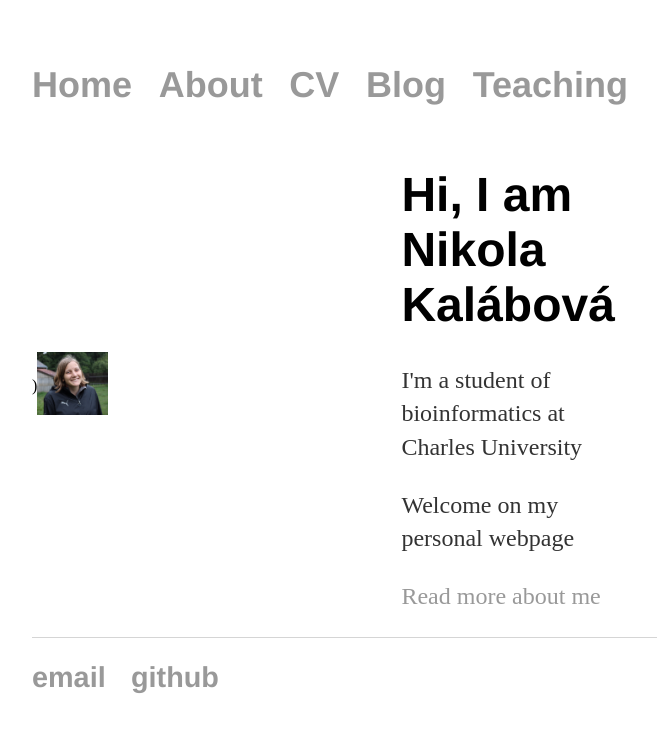
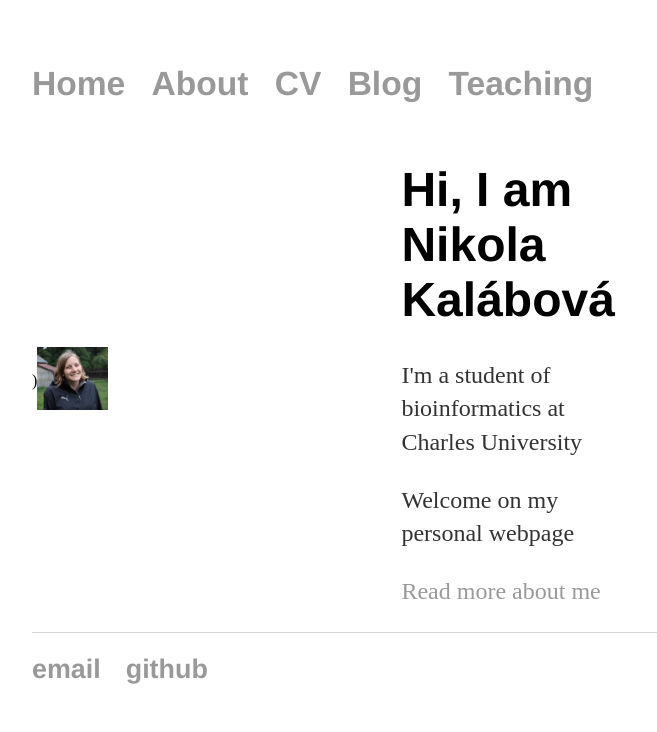
Before and after one commit to lavakin/lavakin.github.io, a Jekyll site: the page built from index.html, in a window 1280 px wide. Shown: the top 732 px of the page, without its empty margins (160-817 px from the left). Built offline with Jekyll 4.4.1, drawn with Linux system fonts in a browser that asks for light colours.

Commit message:
Update main.css

```diff
--- a/css/main.css
+++ b/css/main.css
@@ -7,7 +7,7 @@ nav ul, footer ul {
     padding: 0px;
     list-style: none;
     font-weight: bold;
-    font-size: 1.5em;
+    font-size: 1.4em;
     color: #333;
 }
 nav ul li, footer ul li {
@@ -20,9 +20,14 @@ a {
 }
 a:hover {
     text-decoration: underline;
+    font-weight: bold;
 }
 h1 {
     font-size: 3em;
+    font-family:'Helvetica', 'Arial', 'Sans-Serif';
+}
+h2 {
+    font-size: 2em;
     font-family:'Helvetica', 'Arial', 'Sans-Serif';
 }
 ul,p {
```
